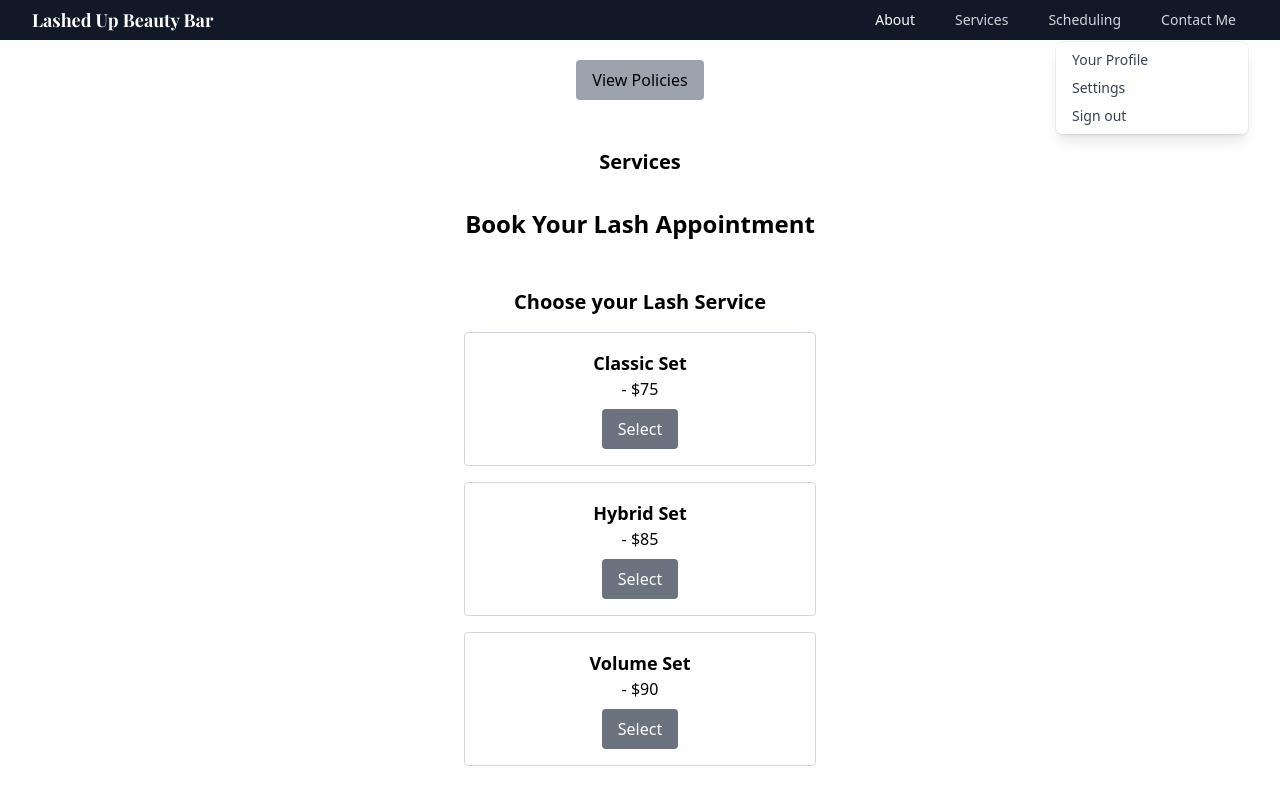
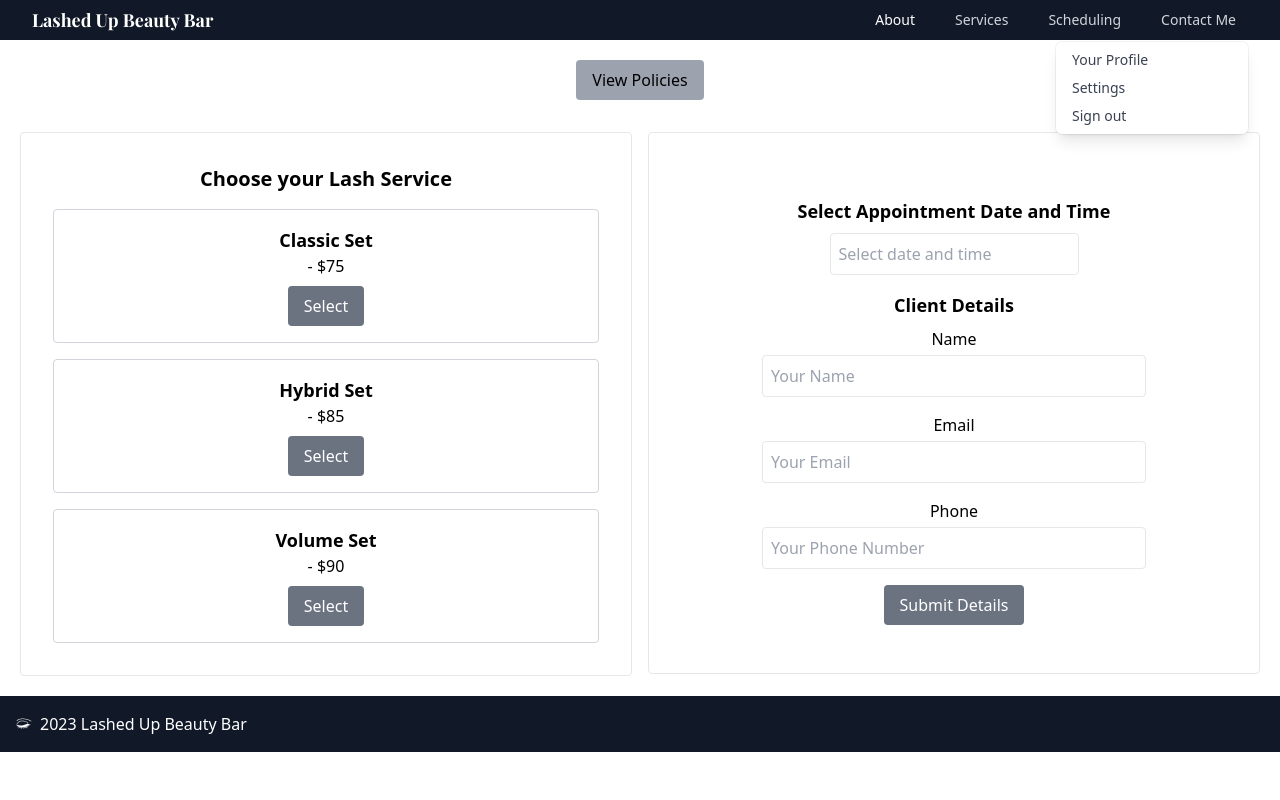
Before and after one commit to galessalazar/lashed.up.beauty, a React (Vite) app in the folder client/: page /bookings in a window 1280 px wide. Shown: the top 800 px of the page. Built offline with nearby package versions, Linux system fonts and the light colour scheme; a web font is replaced by a local one.

Commit message:
fixed layout of bookings page

```diff
--- a/client/src/components/BookingForm.jsx
+++ b/client/src/components/BookingForm.jsx
@@ -19,8 +19,10 @@ const BookingForm = () => {
 
   return (
     <div className="p-8 max-w-md mx-auto">
-      <h1 className="text-2xl font-bold mb-8">Book Your Lash Appointment</h1>
-      <ServiceSelection onServiceSelect={setSelectedService} />
+
+      {/* <h1 className="text-2xl font-bold mb-8">Book Your Lash Appointment</h1> */}
+      {/* i commented out because it was rendering twice on the page, once above the client details form and the other to the left */}
+      {/* <ServiceSelection onServiceSelect={setSelectedService} /> */}
       <DateTimePicker onDateTimeSelect={setSelectedDateTime} />
       <ClientDetailsForm onDetailsSubmit={handleDetailsSubmit} />
 
--- a/client/src/pages/Bookings.jsx
+++ b/client/src/pages/Bookings.jsx
@@ -4,19 +4,22 @@ import BookingForm from "../components/BookingForm";
 import ServiceSelection from "../components/ServiceSelection";
 
 const Bookings = () => {
-
   const [isModalOpen, setIsModalOpen] = useState(false);
   const toggleModal = () => {
     setIsModalOpen(!isModalOpen);
-  }
-
+  };
 
   return (
     <div style={{ textAlign: "center", padding: "20px" }}>
       {/* <h1>Bookings</h1> */}
 
-  {/* modal to view policies */}
-      <button onClick={toggleModal} className="mt-10 bg-gray-400 text-black px-4 py-2 rounded">View Policies</button>
+      {/* modal to view policies */}
+      <button
+        onClick={toggleModal}
+        className="mt-10 bg-gray-400 text-black px-4 py-2 rounded"
+      >
+        View Policies
+      </button>
 
       <Modal isOpen={isModalOpen} onClose={toggleModal}>
         <h2 className="text-2xl font-bold mb-2">POLICIES AND PROCEDURES</h2>
@@ -28,19 +31,23 @@ const Bookings = () => {
           <li>Show up 10 mins prior to appt (first time clients)</li>
         </ul>
         <p>
-          Please be aware these policies and procedures are in place for a reason. If you have any questions or concerns please message me!
+          Please be aware these policies and procedures are in place for a
+          reason. If you have any questions or concerns please message me!
         </p>
       </Modal>
+      <div className="flex justify-center items-start mt-8 space-x-4">
 
-      <div className="flex justify-center mt-8">
-        <div className="w-1/2 p-4">
-        <h2 className="text-xl font-bold">Services</h2>
+      <div className="w-1/2 p-4 border rounded">
+        <ServiceSelection />
+      </div>
 
-        <BookingForm />
+        <div className="w-1/2 p-4 border rounded">
+          {/* <h2 className="text-xl font-bold">Services</h2> */}
+
+          <BookingForm />
+        </div>
       </div>
     </div>
-    </div>
-
   );
 };
 
```
